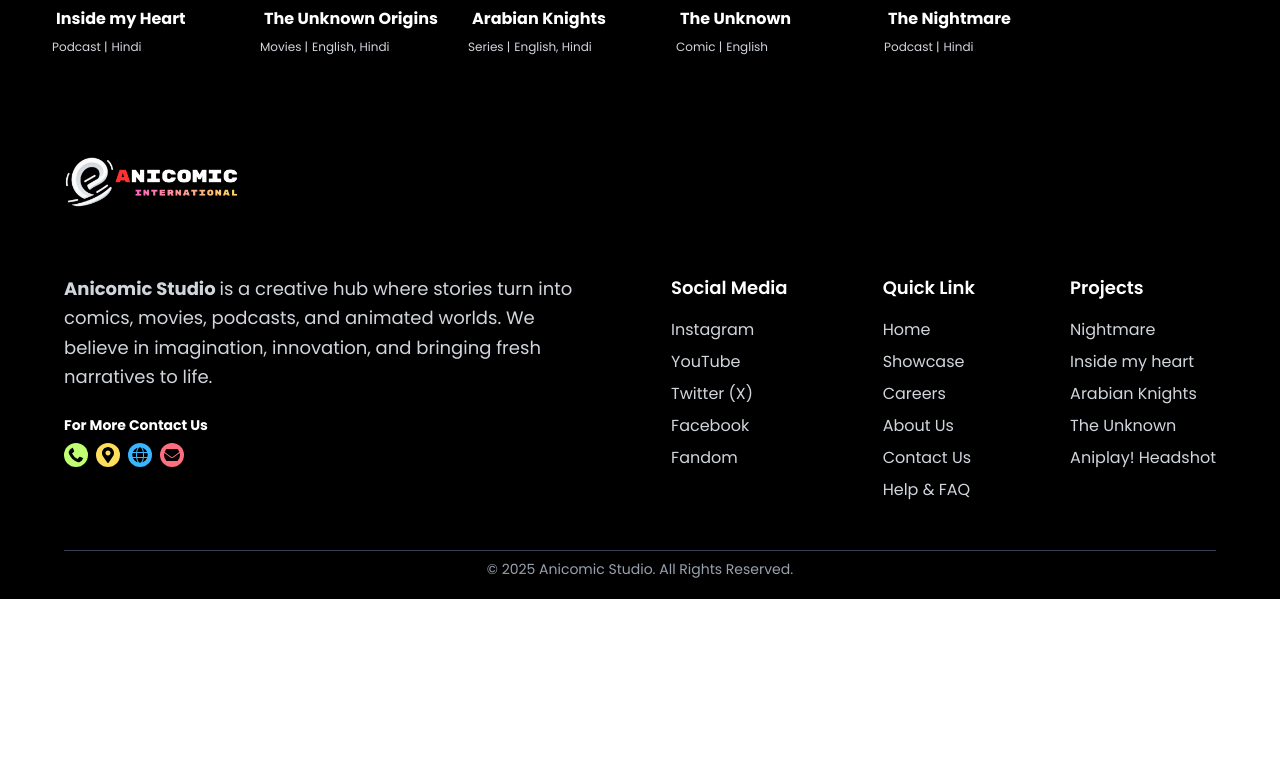
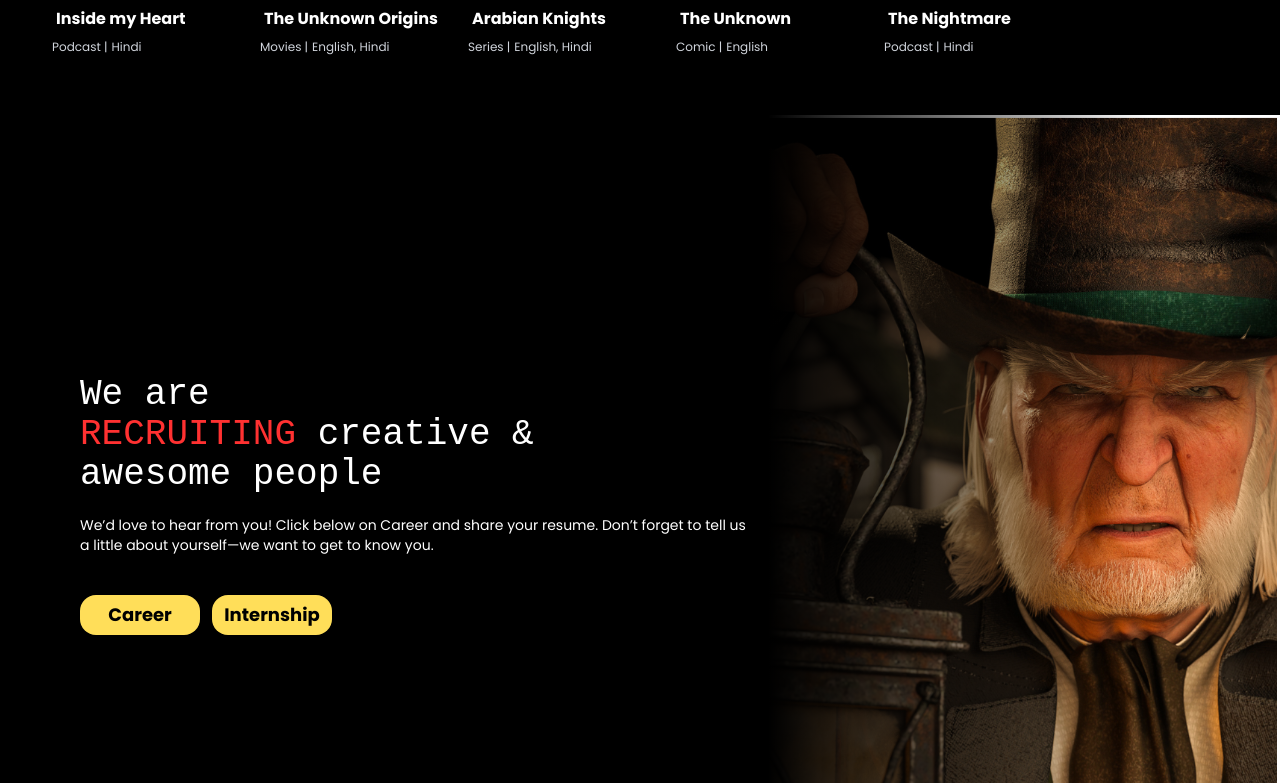
Before and after one commit to deveshwadibhasme/anicomic-streaming-app, a React (Vite) app in the folder client/: page / in a window 1280 px wide. Shown: the part 1237-2020 px from the top of the page. Before the commit the page ends 1836 px from the top, so only its background shows below. Built offline with nearby package versions, Linux system fonts and the light colour scheme; a web font is replaced by a local one.

Commit message:
Add Recruiting CTA component and lamp-man image

```diff
--- a/client/src/components/layouts/MobileNav.jsx
+++ b/client/src/components/layouts/MobileNav.jsx
@@ -17,6 +17,7 @@ const MobileNav = ({ display, handleMenu, setDisplay }) => {
       title: "Showcase",
       link: false,
       dropDown: [
+        { title: "Studio", link: "https://anicomic.vercel.app" },
         { title: "Character", link: "/character" },
         { title: "Comic", link: "/comic" },
         { title: "Podcast", link: "/podcast" },
--- /dev/null
+++ b/client/src/components/layouts/RecruitingCta.jsx
@@ -0,0 +1,56 @@
+import lampMan from "../../assets/lamp-man.png";
+import { Link } from "react-router-dom";
+import { motion } from "framer-motion";
+
+const RecruitingCta = () => {
+  return (
+    <div
+      style={{ backgroundImage: `url(${lampMan})` }}
+      className="bg-contain bg-right bg-no-repeat max-w-screen min-h-80 md:min-h-screen md:h-full w-full z-10"
+    >
+      <motion.div
+        initial={{ opacity: 0.2, width: "20%" }}
+        whileInView={{ opacity: 1, width: "100%" }}
+        viewport={{ once: true, amount: 0.7 }}
+        className="bg-gradient-to-r from-30% md:from-60% from-black to-80% md:to-90% w-full h-full max-w-screen min-h-90 md:min-h-screen flex items-center justify-center gap-5 flex-col pl-2 md:pl-20"
+      >
+        <motion.h1
+          initial={{ opacity: 0.2, x: -20 }}
+          whileInView={{ opacity: 1, x: 0 }}
+          viewport={{ once: true, amount: 0.7  }}
+          className="font-title text-white text-3xl md:text-4xl max-w-xl mr-auto"
+        >
+          We are
+          <br /> <span className="text-bright-red">RECRUITING</span> creative &
+          awesome people
+        </motion.h1>
+        <motion.p
+          initial={{ opacity: 0.2, x: -20 }}
+          whileInView={{ opacity: 1, x: 0 }}
+          viewport={{ once: true, amount: 0.7  }}
+          className="text-sm text-white mr-auto max-w-2xl"
+        >
+          We’d love to hear from you! Click below on Career and share your
+          resume. Don’t forget to tell us a little about yourself—we want to get
+          to know you.
+        </motion.p>
+        <div className="w-1/2 min-h-20 flex items-center mr-auto gap-3">
+          <Link
+            className="max-w-30 min-h-10 text-center pt-1.5 text-lg font-bold bg-light-yellow hover:bg-light-yellow/60 hover:text-white rounded-2xl w-full"
+            to={"/not-available"}
+          >
+            Career
+          </Link>
+          <Link
+            className="max-w-30 min-h-10 text-center pt-1.5 text-lg font-bold bg-light-yellow hover:bg-light-yellow/60 hover:text-white rounded-2xl w-full"
+            to={"https://internship.anicomic.in"}
+          >
+            Internship
+          </Link>
+        </div>
+      </motion.div>
+    </div>
+  );
+};
+
+export default RecruitingCta;
--- a/client/src/pages/Home.jsx
+++ b/client/src/pages/Home.jsx
@@ -3,6 +3,7 @@ import Carousel from "../components/Carousel";
 import { Project } from "../components/layouts/Project";
 import axios from "axios";
 import { slides } from "../jsons/json";
+import RecruitingCta from "../components/layouts/RecruitingCta";
 
 const Home = () => {
   const [slide, setSlides] = useState([]);
@@ -26,6 +27,7 @@ const Home = () => {
     <>
       <Carousel slides={slide} />
       <Project />
+      <RecruitingCta />
     </>
   );
 };
```
Also changed, not shown: client/src/assets/lamp-man.png (added).
